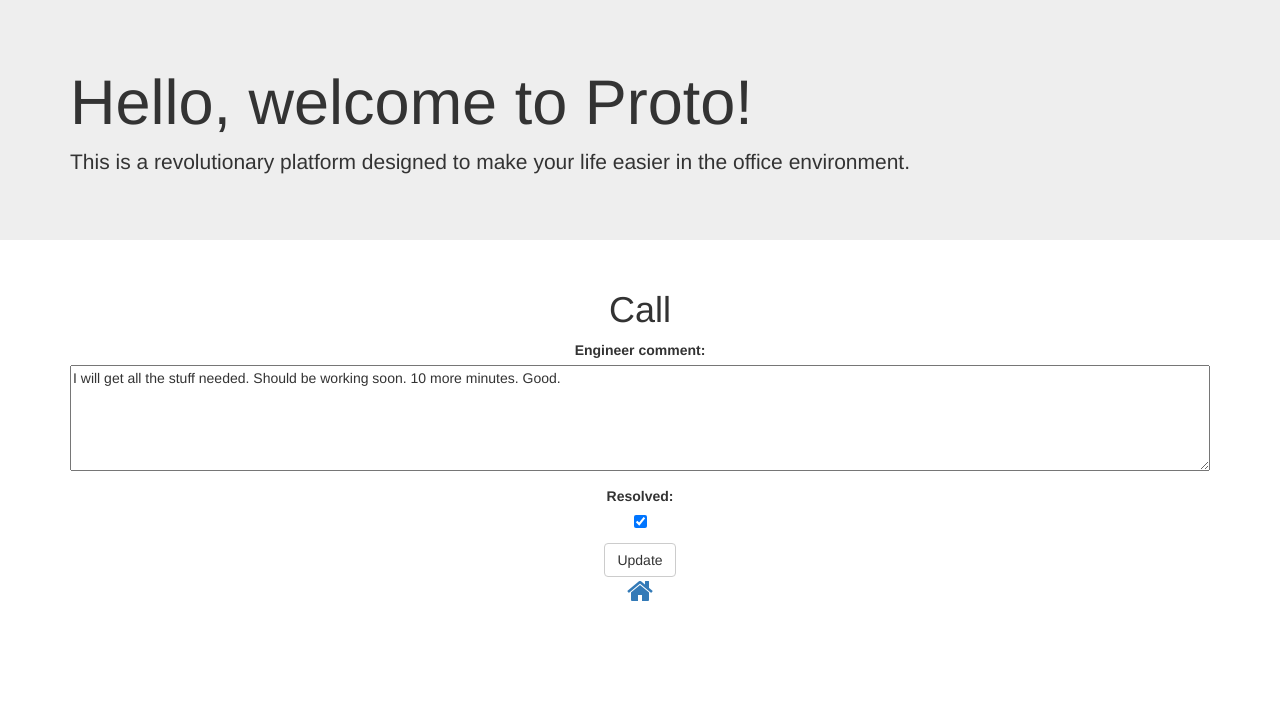
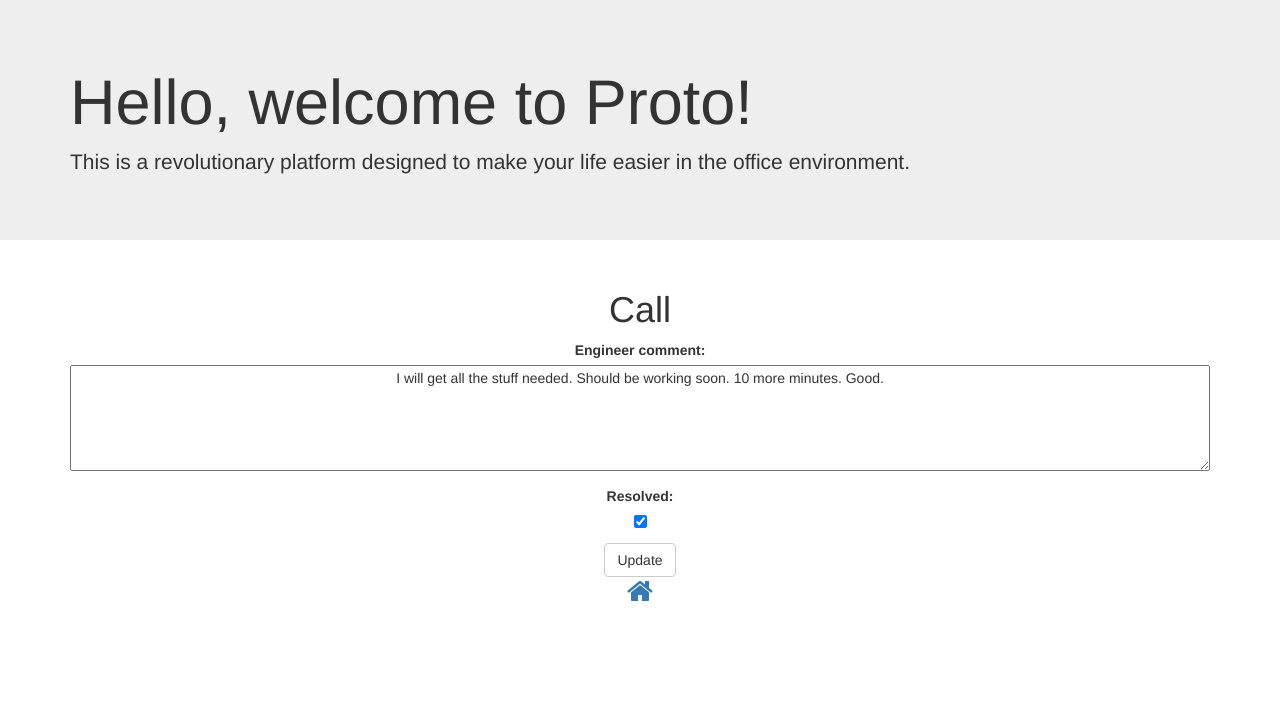
Before and after one commit to les87/sample, a Django app: page /call/2/update/ in a window 1280 px wide. Shown: the top 711 px of the page. Run offline with Django 3.2, Linux system fonts and the light colour scheme; data comes from the database, SQL or seed files in the repository; both versions use the stored data as it was after the commit; some libraries are stand-ins or nearby versions.

Commit message:
New Working version

```diff
--- a/proto/views.py
+++ b/proto/views.py
@@ -31,7 +31,7 @@ def call_update(request, pk):
             body = call.engineer_comment
 
             email = EmailMessage(subject, body,
-            to=['lesliekifuse@me.com'])
+            to=[call.logged_by])
             email.send()
 
             return redirect('proto.views.calls')
--- a/static/css/formslayout.css
+++ b/static/css/formslayout.css
@@ -1,7 +1,13 @@
 textarea {
     width: 100%;
     min-height: 50px;
+
+    white-space: normal;
+    text-align: center;
+    -moz-text-align-last: center; /* Firefox 12+ */
+    text-align-last: center;
 }
+
 
 .noscroll {
     overflow: hidden;
```
Also changed, not shown: db.sqlite3, 1 other file.
